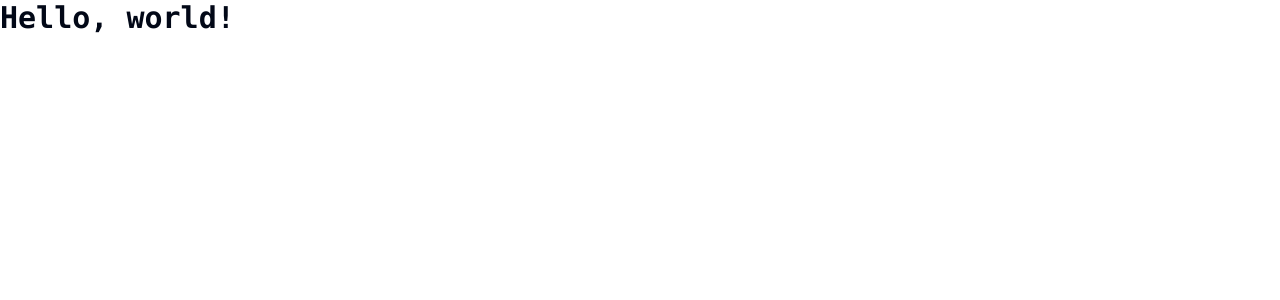
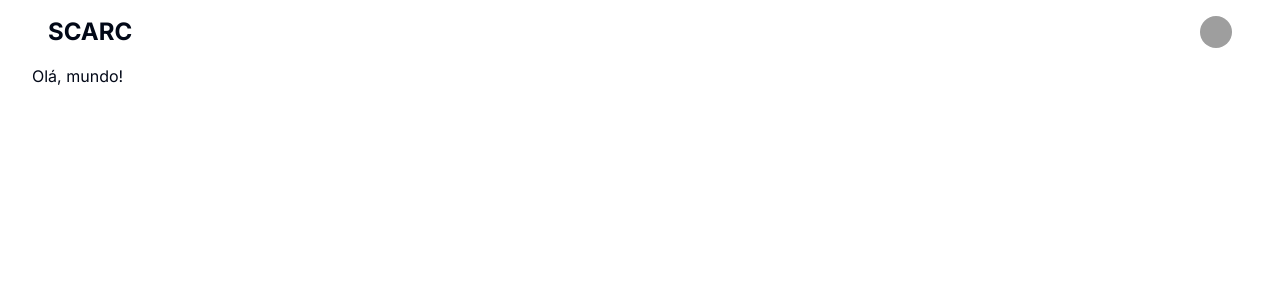
Before and after one commit to ruangustavo/scarc-front, a Next.js app: page / in a window 1280 px wide. Shown: the top 300 px of the page. Built offline with nearby package versions, Linux system fonts and the light colour scheme; grey boxes are pictures that could not be loaded.

Commit message:
feat: add header component

```diff
--- a/package.json
+++ b/package.json
@@ -9,6 +9,7 @@
     "lint": "next lint"
   },
   "dependencies": {
+    "@radix-ui/react-avatar": "^1.0.4",
     "class-variance-authority": "^0.7.0",
     "clsx": "^2.0.0",
     "lucide-react": "^0.294.0",
--- a/src/app/layout.tsx
+++ b/src/app/layout.tsx
@@ -1,11 +1,12 @@
 import type { Metadata } from 'next'
 import { Inter } from 'next/font/google'
 import './globals.css'
+import Header from '@/components/header'
 
 const inter = Inter({ subsets: ['latin'] })
 
 export const metadata: Metadata = {
-  title: 'Create Next App',
+  title: '',
   description: 'Generated by create next app',
 }
 
@@ -15,8 +16,13 @@ export default function RootLayout({
   children: React.ReactNode
 }) {
   return (
-    <html lang="en">
-      <body className={inter.className}>{children}</body>
+    <html lang="pt-BR" suppressHydrationWarning>
+      <body
+        className={`${inter.className} flex flex-col min-h-screen container`}
+      >
+        <Header />
+        {children}
+      </body>
     </html>
   )
 }
--- a/src/app/page.tsx
+++ b/src/app/page.tsx
@@ -1,3 +1,7 @@
 export default function Home() {
-  return <h1 className="text-3xl font-bold font-mono">Hello, world!</h1>
+  return (
+    <main>
+      <p>Olá, mundo!</p>
+    </main>
+  )
 }
--- /dev/null
+++ b/src/components/header.tsx
@@ -0,0 +1,13 @@
+import { Avatar, AvatarFallback, AvatarImage } from './ui/avatar'
+
+export default function Header() {
+  return (
+    <header className="p-4 flex justify-between">
+      <h1 className="text-2xl font-bold">SCARC</h1>
+      <Avatar>
+        <AvatarImage src="https://github.com/ruangustavo.png" />
+        <AvatarFallback>RG</AvatarFallback>
+      </Avatar>
+    </header>
+  )
+}
--- /dev/null
+++ b/src/components/ui/avatar.tsx
@@ -0,0 +1,50 @@
+'use client'
+
+import * as React from 'react'
+import * as AvatarPrimitive from '@radix-ui/react-avatar'
+
+import { cn } from '@/lib/utils'
+
+const Avatar = React.forwardRef<
+  React.ElementRef<typeof AvatarPrimitive.Root>,
+  React.ComponentPropsWithoutRef<typeof AvatarPrimitive.Root>
+>(({ className, ...props }, ref) => (
+  <AvatarPrimitive.Root
+    ref={ref}
+    className={cn(
+      'relative flex h-10 w-10 shrink-0 overflow-hidden rounded-full h-8 w-8',
+      className,
+    )}
+    {...props}
+  />
+))
+Avatar.displayName = AvatarPrimitive.Root.displayName
+
+const AvatarImage = React.forwardRef<
+  React.ElementRef<typeof AvatarPrimitive.Image>,
+  React.ComponentPropsWithoutRef<typeof AvatarPrimitive.Image>
+>(({ className, ...props }, ref) => (
+  <AvatarPrimitive.Image
+    ref={ref}
+    className={cn('aspect-square h-full w-full', className)}
+    {...props}
+  />
+))
+AvatarImage.displayName = AvatarPrimitive.Image.displayName
+
+const AvatarFallback = React.forwardRef<
+  React.ElementRef<typeof AvatarPrimitive.Fallback>,
+  React.ComponentPropsWithoutRef<typeof AvatarPrimitive.Fallback>
+>(({ className, ...props }, ref) => (
+  <AvatarPrimitive.Fallback
+    ref={ref}
+    className={cn(
+      'flex h-full w-full items-center justify-center rounded-full bg-muted',
+      className,
+    )}
+    {...props}
+  />
+))
+AvatarFallback.displayName = AvatarPrimitive.Fallback.displayName
+
+export { Avatar, AvatarImage, AvatarFallback }
```
Also changed, not shown: 1 other file (tests, documents, lock files or other folders).
